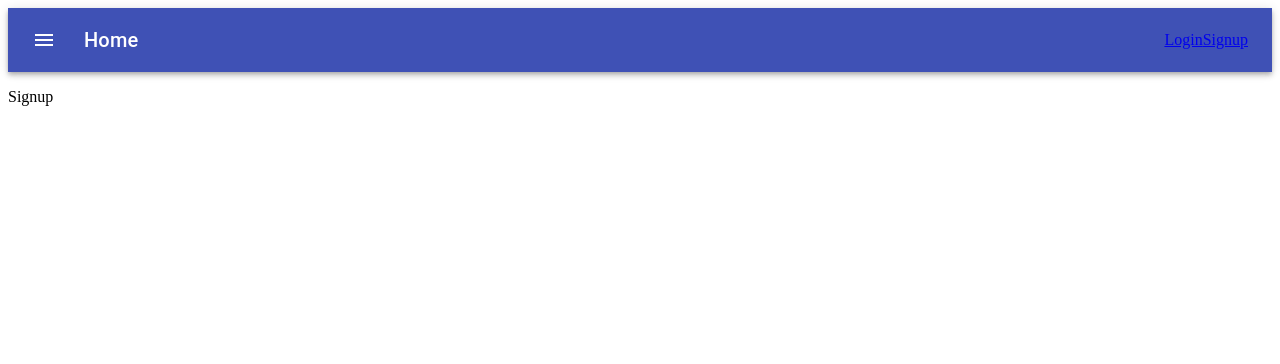
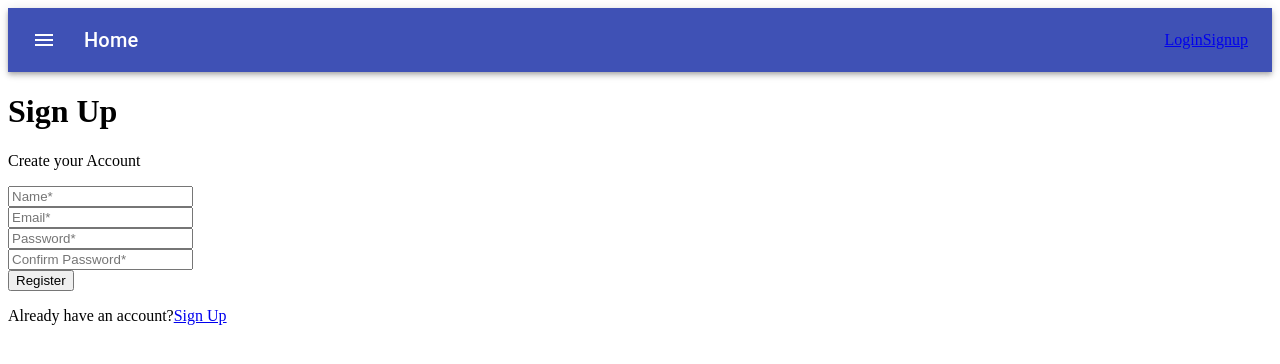
Before and after one commit to phajsi/LIM01, a React (Create React App) app in the folder frontend/: page /signup in a window 1280 px wide. Shown: the top 364 px of the page. Built offline with nearby package versions, Linux system fonts and the light colour scheme.

Commit message:
added signup functionality on frontend

```diff
--- a/frontend/src/actions/auth.js
+++ b/frontend/src/actions/auth.js
@@ -13,6 +13,10 @@ import {
   PASSWORD_RESET_CONFIRM_SUCCESS,
   PASSWORD_RESET_FAIL,
   PASSWORD_RESET_SUCCESS,
+  SIGNUP_SUCCESS,
+  SIGNUP_FAIL,
+  ACTIVATION_SUCCESS,
+  ACTIVATION_FAIL,
 } from './types';
 
 export const load_user = () => async (dispatch) => {
@@ -72,6 +76,60 @@ export const login = (email, password) => async (dispatch) => {
   } catch (err) {
     dispatch({
       type: LOGIN_FAIL,
+    });
+  }
+};
+
+export const signup = (name, email, password, re_password) => async (dispatch) => {
+  const config = {
+    headers: {
+      'Content-Type': 'application/json',
+    },
+  };
+
+  const body = JSON.stringify({ name, email, password, re_password });
+
+  try {
+    const res = await axios.post(
+      `${process.env.REACT_APP_API_URL}/auth/users/`,
+      body,
+      config
+    );
+
+    dispatch({
+      type: SIGNUP_SUCCESS,
+      payload: res.data,
+    });
+  } catch (err) {
+    dispatch({
+      type: SIGNUP_FAIL,
+    });
+  }
+};
+
+export const verify = ( uid, token ) => async dispatch => {
+  const config = {
+    headers: {
+      'Content-Type': 'application/json',
+    },
+  };
+
+  const body = JSON.stringify({ uid, token });
+
+  try {
+    const res = await axios.post(
+      `${process.env.REACT_APP_API_URL}/auth/users/activation/`,
+      body,
+      config
+    );
+
+    dispatch({
+      type: ACTIVATION_SUCCESS,
+      payload: res.data,
+    });
+  } catch (err) {
+    dispatch({
+      type: ACTIVATION_FAIL,
     });
   }
 };
--- a/frontend/src/containers/Activate.js
+++ b/frontend/src/containers/Activate.js
@@ -1,9 +1,35 @@
-import React from 'react';
+/* eslint-disable prefer-destructuring */
+/* eslint-disable camelcase */
+import React, { useState } from 'react';
+import { Redirect } from 'react-router-dom';
+import { connect } from 'react-redux';
+import { verify } from '../actions/auth';
 
-const Activate = () => (
-  <div>
-    <p>Activate</p>
-  </div>
-);
+const Activate = ({ verify, match }) => {
+  const [verified, setVerified] = useState(false);
 
-export default Activate;
+  const verify_account = () => {
+    const uid = match.params.uid;
+    const token = match.params.token;
+
+    verify(uid, token);
+    setVerified(true);
+  };
+
+  if (verified) {
+    return <Redirect to="/" />;
+  }
+
+  return (
+    <div>
+      <div>
+        <h1>Verify your Account:</h1>
+        <button onClick={verify_account} type="button">
+          Verify
+        </button>
+      </div>
+    </div>
+  );
+};
+
+export default connect(null, { verify })(Activate);
--- a/frontend/src/containers/Signup.js
+++ b/frontend/src/containers/Signup.js
@@ -1,9 +1,98 @@
-import React from 'react';
+/* eslint-disable camelcase */
+import React, { useState } from 'react';
+import { Link, Redirect } from 'react-router-dom';
+import { connect } from 'react-redux';
+import { signup } from '../actions/auth';
 
-const Signup = () => (
-  <div>
-    <p>Signup</p>
-  </div>
-);
+const Signup = ({ signup, isAuthenticated }) => {
+  const [accountCreated, setAccountCreated] = useState(false);
+  const [formData, setFormData] = useState({
+    name: '',
+    email: '',
+    password: '',
+    re_password: '',
+  });
 
-export default Signup;
+  const { name, email, password, re_password } = formData;
+
+  const onChange = (e) =>
+    setFormData({ ...formData, [e.target.name]: e.target.value });
+
+  const onSubmit = (e) => {
+    e.preventDefault();
+
+    if (password === re_password) {
+      signup(name, email, password, re_password);
+      setAccountCreated(true);
+    }
+  };
+
+  if (isAuthenticated) {
+    return <Redirect to="/" />;
+  }
+  if (accountCreated) {
+    return <Redirect to="/login" />;
+  }
+
+  return (
+    <div>
+      <h1>Sign Up</h1>
+      <p>Create your Account</p>
+      <form onSubmit={(e) => onSubmit(e)}>
+        <div>
+          <input
+            type="text"
+            placeholder="Name*"
+            name="name"
+            value={name}
+            onChange={(e) => onChange(e)}
+            required
+          />
+        </div>
+        <div>
+          <input
+            type="email"
+            placeholder="Email*"
+            name="email"
+            value={email}
+            onChange={(e) => onChange(e)}
+            required
+          />
+        </div>
+        <div>
+          <input
+            type="password"
+            placeholder="Password*"
+            name="password"
+            value={password}
+            onChange={(e) => onChange(e)}
+            minLength="6"
+            required
+          />
+        </div>
+        <div>
+          <input
+            type="password"
+            placeholder="Confirm Password*"
+            name="re_password"
+            value={re_password}
+            onChange={(e) => onChange(e)}
+            minLength="6"
+            required
+          />
+        </div>
+        <button type="submit">Register</button>
+      </form>
+      <p>
+        Already have an account?
+        <Link to="/login">Sign Up</Link>
+      </p>
+    </div>
+  );
+};
+
+const mapStateToProps = (state) => ({
+  isAuthenticated: state.auth.isAuthenticated,
+});
+
+export default connect(mapStateToProps, { signup })(Signup);
--- a/frontend/src/reducers/auth.js
+++ b/frontend/src/reducers/auth.js
@@ -10,6 +10,10 @@ import {
   PASSWORD_RESET_CONFIRM_SUCCESS,
   PASSWORD_RESET_FAIL,
   PASSWORD_RESET_SUCCESS,
+  SIGNUP_SUCCESS,
+  SIGNUP_FAIL,
+  ACTIVATION_SUCCESS,
+  ACTIVATION_FAIL,
 } from '../actions/types';
 
 const initialState = {
@@ -36,6 +40,11 @@ export default function (state = initialState, action) {
         access: payload.access,
         refresh: payload.refresh,
       };
+    case SIGNUP_SUCCESS:
+      return {
+        ...state,
+        isAuthenticated: false,
+      };
     case AUTHENTICATED_FAIL:
       return {
         ...state,
@@ -51,6 +60,7 @@ export default function (state = initialState, action) {
         refresh: null,
         user: null,
       };
+    case SIGNUP_FAIL:
     case LOGOUT:
       localStorage.removeItem('access');
       localStorage.removeItem('refresh');
@@ -75,6 +85,8 @@ export default function (state = initialState, action) {
     case PASSWORD_RESET_FAIL:
     case PASSWORD_RESET_CONFIRM_SUCCESS:
     case PASSWORD_RESET_CONFIRM_FAIL:
+    case ACTIVATION_SUCCESS:
+    case ACTIVATION_FAIL:
       return {
         ...state,
       };
```
